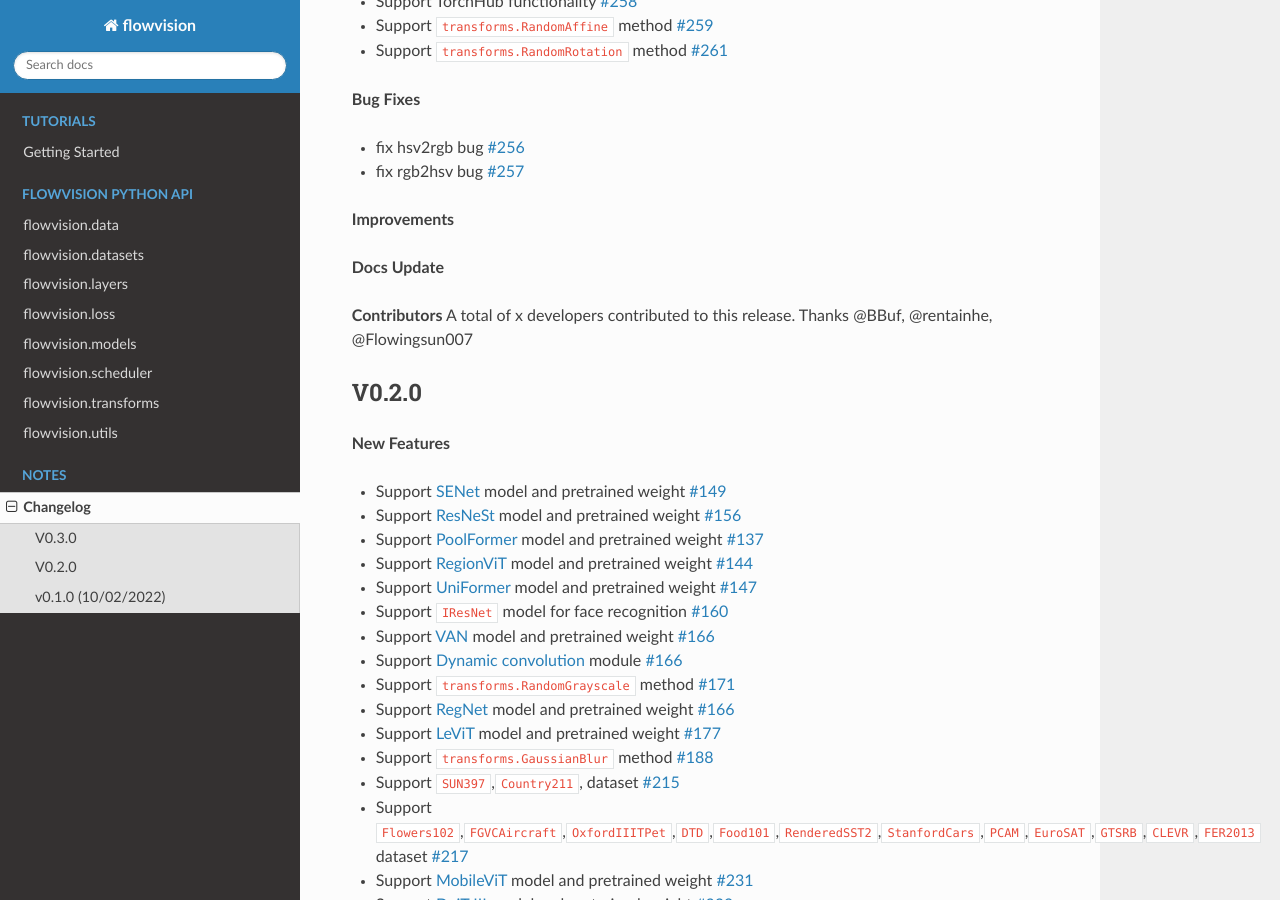
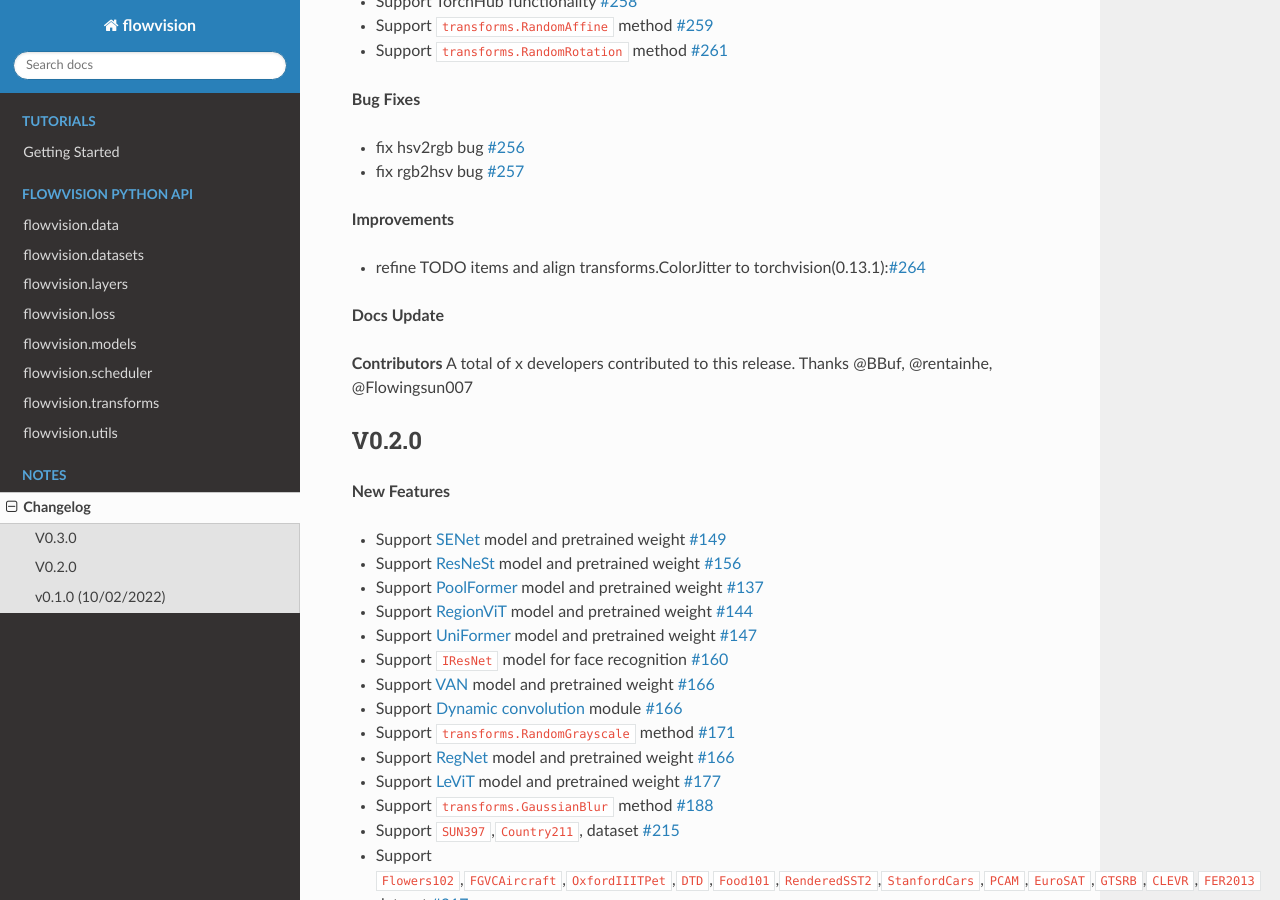
Before and after one commit to Oneflow-Inc/vision, a Sphinx documentation site: the page built from docs/source/changelog.md, in a window 1280 px wide and 900 px high, scrolled down 419 px. Built offline with Sphinx 7.4.7 and the Read the Docs theme 2.0.0, drawn with Linux system fonts in a browser that asks for light colours; the version number is read from the project's files by our own code.

Commit message:
udate changelog

```diff
--- a/docs/source/changelog.md
+++ b/docs/source/changelog.md
@@ -18,6 +18,7 @@
 - fix rgb2hsv bug [#257](https://github.com/Oneflow-Inc/vision/pull/257)
 
 **Improvements**
+- refine TODO items and align transforms.ColorJitter to torchvision(0.13.1):[#264](https://github.com/Oneflow-Inc/vision/pull/264)
 
 **Docs Update**
 
```
